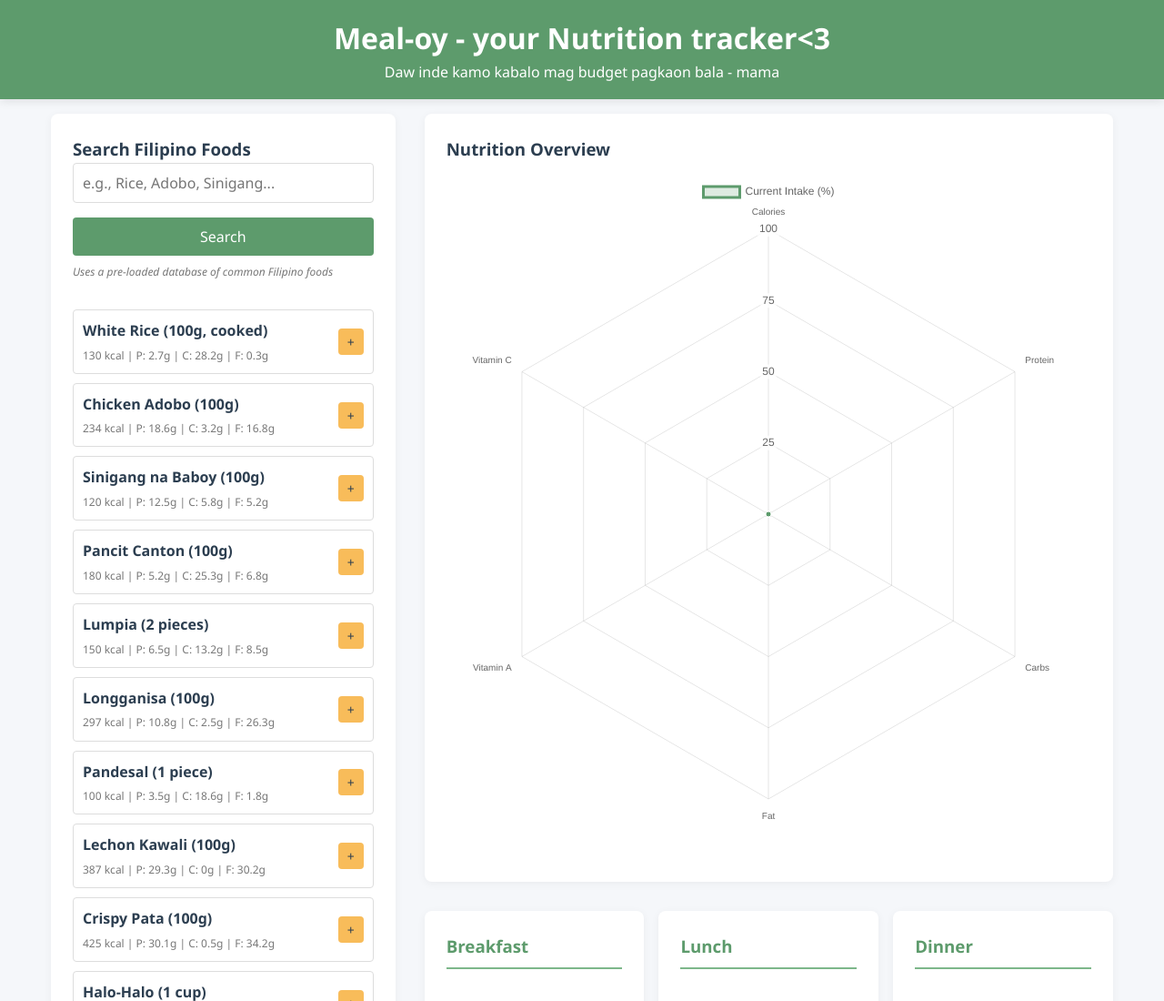
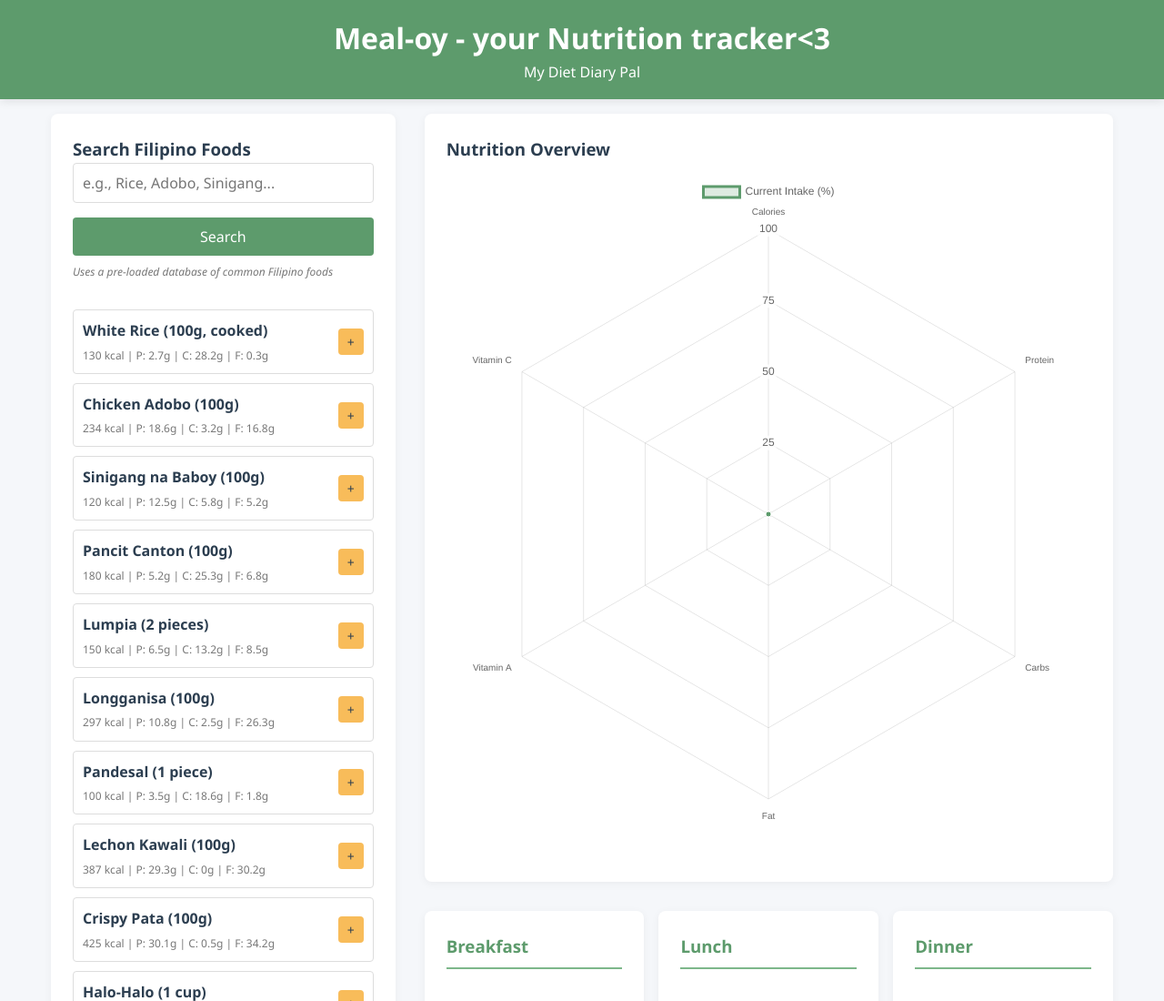
Before and after one commit to JosiahRodis/Project-Meloy, a plain HTML site: page index.html in a window 1280 px wide. Shown: the top 1100 px of the page at 91% size. Drawn offline with nearby package versions, Linux system fonts and the light colour scheme.

Commit message:
Update index.html

```diff
--- a/index.html
+++ b/index.html
@@ -299,7 +299,7 @@
 <body>
   <header>
     <h1>Meal-oy - your Nutrition tracker<3</h1>
-    <p>Daw inde kamo kabalo mag budget pagkaon bala - mama</p>
+    <p>My Diet Diary Pal</p>
   </header>
 
   <div class="app-container">
```
